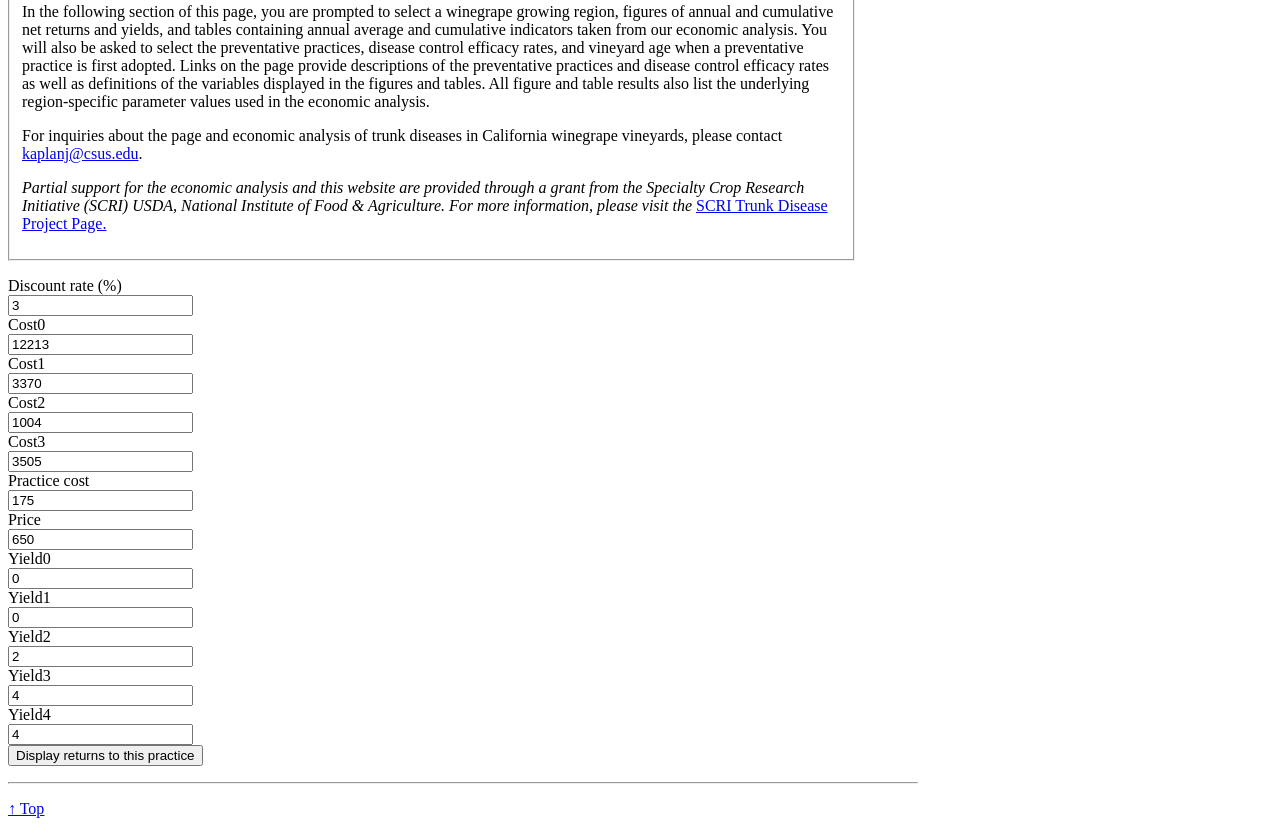
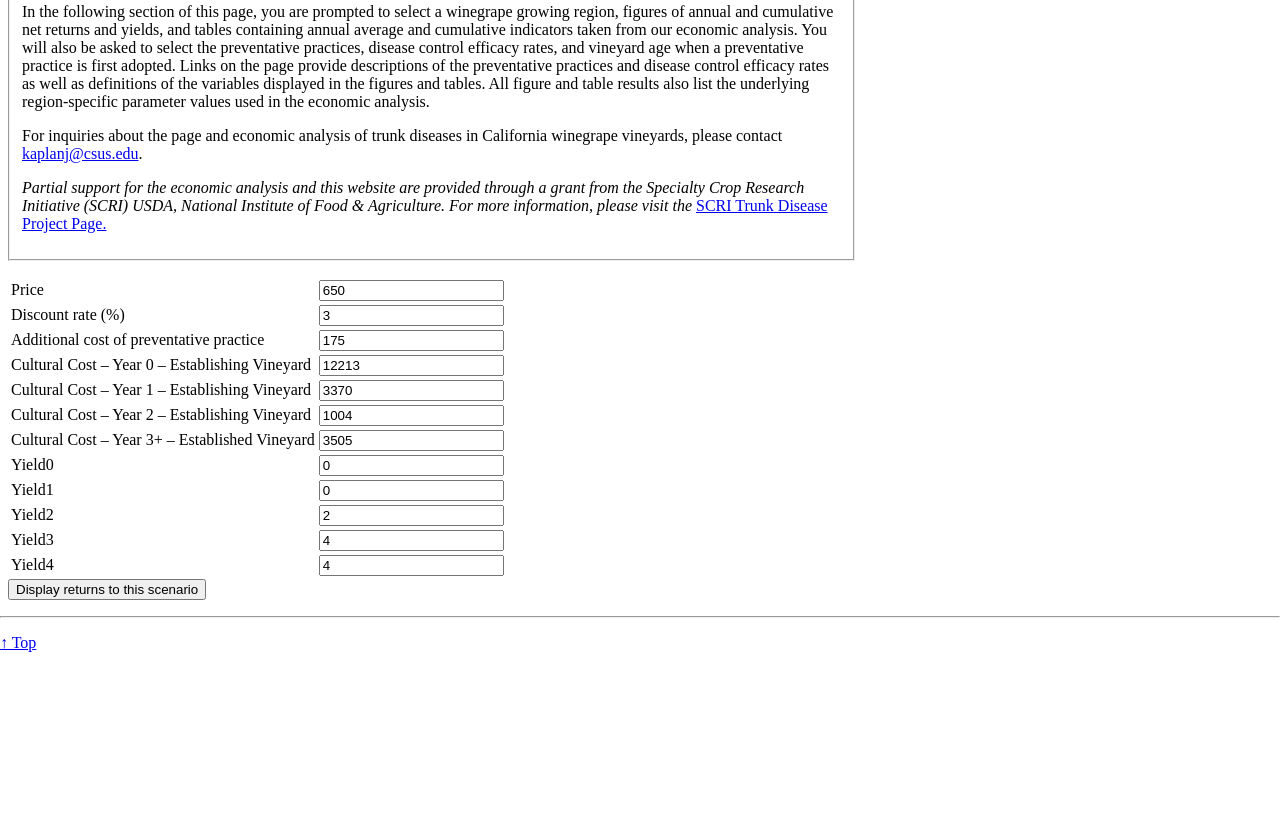
Before and after one commit to maxnorton/kaplan-interactive, a plain HTML site: page index.html in a window 1280 px wide. Shown: the part 442-1276 px from the top of the page. After the commit the page ends 1110 px from the top, so only its background shows below. Drawn offline with nearby package versions, Linux system fonts and the light colour scheme.

Commit message:
rewrite form as table

```diff
--- a/index.html
+++ b/index.html
@@ -45,21 +45,58 @@
 <p><em>Partial support for the economic analysis and this website are provided through a grant from the Specialty Crop Research Initiative (SCRI) USDA, National Institute of Food &amp; Agriculture. For more information, please visit the</em> <a href="http://treeandvinetrunkdiseases.org">SCRI Trunk Disease Project Page.</a> </p>
 </fieldset>
 
-<section class="form">
+<table class="form">
+	<tr>
+		<td><label for="price">Price</label></td>
+		<td><input type="text" name="price" id="price" value="650" /></td>
+	</tr>
+	<tr>
+		<td><label for="discount">Discount rate (%)</label></td>
+		<td><input type="text" name="discount" id="discount" value="3" /></td>
+	</tr>
+	<tr>
+		<td><label for="pc">Additional cost of preventative practice</label></td>
+		<td><input type="text" name="pc" id="pc" value="175" /></td>
+	</tr>
+	<tr>
+		<td><label for="cost0">Cultural Cost &#8211; Year 0 &#8211; Establishing Vineyard</label></td>
+		<td><input type="text" name="cost0" id="cost0" value="12213" /></td>
+	</tr>
+	<tr>
+		<td><label for="cost1">Cultural Cost &#8211; Year 1 &#8211; Establishing Vineyard</label></td>
+		<td><input type="text" name="cost1" id="cost1" value="3370" /></td>
+	</tr>
+	<tr>
+		<td><label for="cost2">Cultural Cost &#8211; Year 2 &#8211; Establishing Vineyard</label></td>
+		<td><input type="text" name="cost2" id="cost2" value="1004" /></td>
+	</tr>
+	<tr>
+		<td><label for="cost3">Cultural Cost &#8211; Year 3+ &#8211; Established Vineyard</label></td>
+		<td><input type="text" name="cost3" id="cost3" value="3505" /></td>
+	</tr>
+	<tr>
+		<td><label for="yield0">Yield0</label></td>
+		<td><input type="text" name="yield0" id="yield0" value="0" /></td>
+	</tr>
+	<tr>
+		<td><label for="yield1">Yield1</label></td>
+		<td><input type="text" name="yield1" id="yield1" value="0" /></td>
+	</tr>
+	<tr>
+		<td><label for="yield2">Yield2</label></td>
+		<td><input type="text" name="yield2" id="yield2" value="2" /></td>
+	</tr>
+	<tr>
+		<td><label for="yield3">Yield3</label></td>
+		<td><input type="text" name="yield3" id="yield3" value="4" /></td>
+	</tr>
+	<tr>
+		<td><label for="yield4">Yield4</label></td>
+		<td><input type="text" name="yield4" id="yield4" value="4" /></td>
+	</tr>
+</table>
 
-	<label for="discount">Discount rate (%)</label> <input type="text" name="discount" id="discount" value="3" /><br />
-	<label for="cost0">Cost0</label> <input type="text" name="cost0" id="cost0" value="12213" /><br />
-	<label for="cost1">Cost1</label> <input type="text" name="cost1" id="cost1" value="3370" /><br />
-	<label for="cost2">Cost2</label> <input type="text" name="cost2" id="cost2" value="1004" /><br />
-	<label for="cost3">Cost3</label> <input type="text" name="cost3" id="cost3" value="3505" /><br />
-	<label for="pc">Practice cost</label> <input type="text" name="pc" id="pc" value="175" /><br />
-	<label for="price">Price</label> <input type="text" name="price" id="price" value="650" /><br />
-	<label for="yield0">Yield0</label> <input type="text" name="yield0" id="yield0" value="0" /><br />
-	<label for="yield1">Yield1</label> <input type="text" name="yield1" id="yield1" value="0" /><br />
-	<label for="yield2">Yield2</label> <input type="text" name="yield2" id="yield2" value="2" /><br />
-	<label for="yield3">Yield3</label> <input type="text" name="yield3" id="yield3" value="4" /><br />
-	<label for="yield4">Yield4</label> <input type="text" name="yield4" id="yield4" value="4" /><br />
-	<button id="submit">Display returns to this practice</button>
+	<button id="submit">Display returns to this scenario</button>
 
 </section>
 
```
Also changed, not shown: 1 other file.
